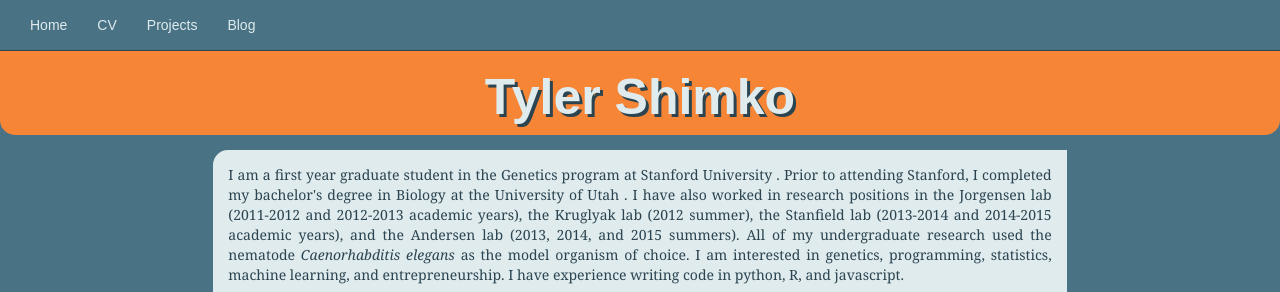
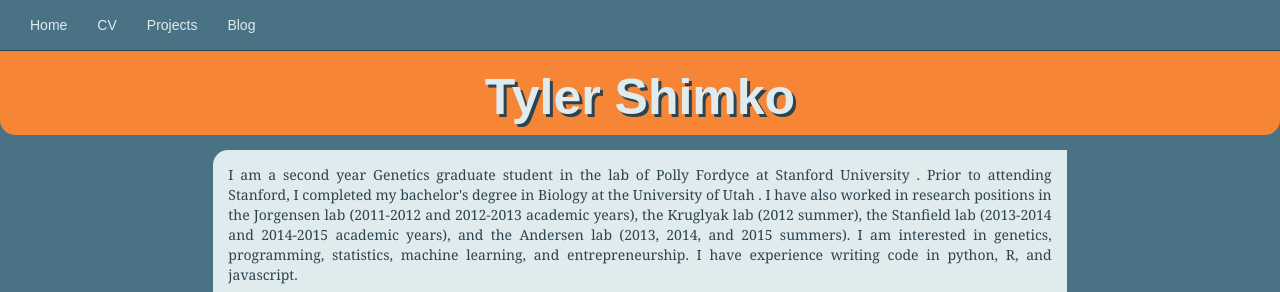
Before and after one commit to TShimko126/TShimko126.github.io, a plain HTML site: page index.html in a window 1280 px wide. Shown: the top 292 px of the page. Drawn offline with nearby package versions, Linux system fonts and the light colour scheme; a web font is replaced by a local one.

Commit message:
Update main bio

```diff
--- a/index.html
+++ b/index.html
@@ -83,9 +83,13 @@
  </div>
  <div class="container col-md-offset-2 col-md-8 body">
   <p>
-   I am a first year graduate student in
+   I am a second year Genetics graduate student in the lab of
+   <a class="stanford" href="http://fordycelab.com">
+    Polly Fordyce
+   </a>
+   at
    <a class="stanford" href="http://med.stanford.edu/genetics.html">
-    the Genetics program at Stanford University
+    Stanford University
    </a>
    . Prior to attending Stanford, I completed my bachelor's degree in Biology at the
    <a class="utah" href="http://med.stanford.edu/genetics.html">
@@ -107,11 +111,7 @@
    <a class="northwestern" href="http://andersenlab.org">
     Andersen lab
    </a>
-   (2013, 2014, and 2015 summers). All of my undergraduate research used the nematode
-   <em>
-    Caenorhabditis elegans
-   </em>
-   as the model organism of choice. I am interested in genetics, programming, statistics, machine learning, and entrepreneurship. I have experience writing code in python, R, and javascript.
+   (2013, 2014, and 2015 summers). I am interested in genetics, programming, statistics, machine learning, and entrepreneurship. I have experience writing code in python, R, and javascript.
   </p>
   <div class="row">
    <div class="col-sm-4 text-center">
```
